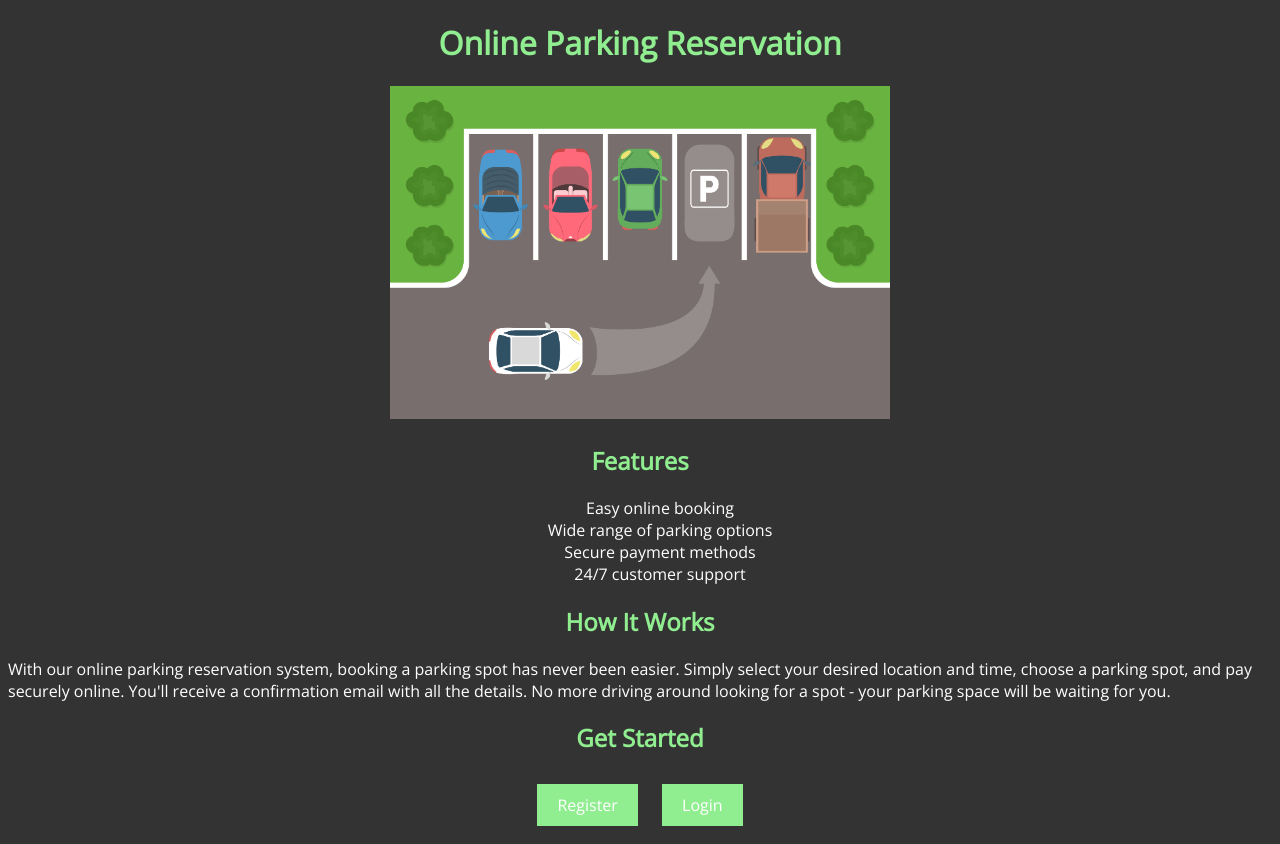
After one commit to HeyFang/parkEz, a PHP site: page /welcome.html in a window 1280 px wide. The commit adds this page. Run offline with PHP 8.4, Linux system fonts and the light colour scheme.

Commit message:
prolly final commit

```diff
--- /dev/null
+++ b/login-register/welcome.css
@@ -0,0 +1,40 @@
+@import url('https://fonts.googleapis.com/css2?family=Open+Sans&display=swap');
+
+body {
+    background-color: #333; /* Dark background */
+    color: #fff; /* White text */
+    font-family: 'Open Sans', sans-serif; /* Open Sans font */
+}
+
+header, h1, h2 {
+    color: #90ee90; /* Light green headings */
+    text-align: center; /* Centered headings */
+}
+
+.btn {
+    display: inline-block; /* Make the buttons inline-block elements */
+    width: auto; /* Auto width based on content */
+    margin: 10px; /* Add margin around the buttons */
+    background-color: #90ee90; /* Light green buttons */
+    color: #fff; /* White text */
+    border: none;
+    padding: 10px 20px;
+    text-decoration: none;
+    transition: background-color 0.3s ease;
+}
+
+.btn:hover {
+    background-color: #7ccd7c; /* Darker green when hovered */
+}
+
+.button-container {
+    text-align: center;
+}
+ul{
+    text-align: center;
+}
+
+li{
+    text-decoration: none;
+    list-style-type: none;
+}
--- /dev/null
+++ b/login-register/welcome.html
@@ -0,0 +1,36 @@
+<!DOCTYPE html>
+<html>
+<head>
+    <title>Online Parking Reservation</title>
+    <meta name="viewport" content="width=device-width, initial-scale=1">
+    <link rel="stylesheet" href="welcome.css">
+</head>
+<body>
+    <header>
+        <h1>Online Parking Reservation</h1>
+        <img class = "image" src="header.jpg" alt="Description of the image" width="500">
+    </header>
+    <main>
+        <section>
+            <h2>Features</h2>
+            <ul>
+                <li>Easy online booking</li>
+                <li>Wide range of parking options</li>
+                <li>Secure payment methods</li>
+                <li>24/7 customer support</li>
+            </ul>
+        </section>
+        <section>
+            <h2>How It Works</h2>
+            <p>With our online parking reservation system, booking a parking spot has never been easier. Simply select your desired location and time, choose a parking spot, and pay securely online. You'll receive a confirmation email with all the details. No more driving around looking for a spot - your parking space will be waiting for you.</p>
+        </section>
+        <section>
+            <h2>Get Started</h2>
+            <div class="button-container">
+                <a href="registration.php" class="btn btn-success">Register</a>
+                <a href="login.php" class="btn btn-primary">Login</a>
+            </div>
+        </section>
+    </main>
+</body>
+</html>
```
Also changed, not shown: login-register/booking.php (+9 -2 lines), login-register/header.jpg (added).
